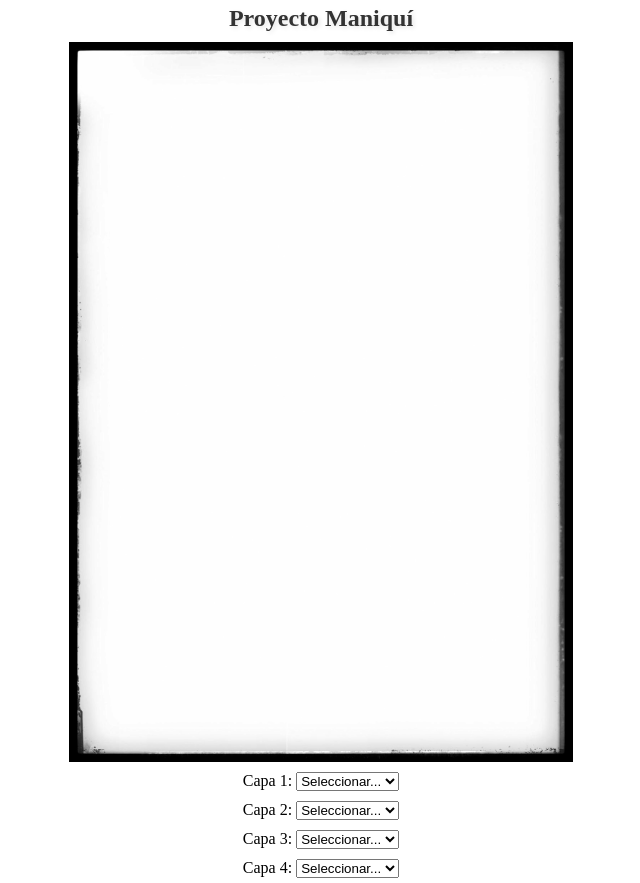
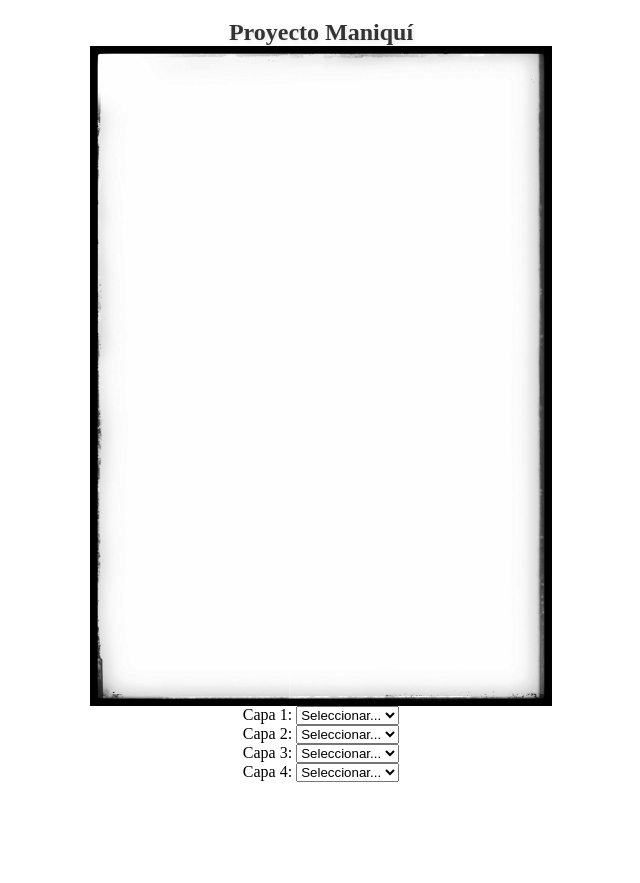
Before and after one commit to UnknowAi123/testingmrweb123, a plain HTML site: page index.html in a window 1280 px wide. Shown: the whole page, without its empty margins (319-959 px from the left). After the commit the page ends 800 px from the top, so only its background shows below. Drawn offline with Linux system fonts and the light colour scheme.

Commit message:
Update index.html

```diff
--- a/index.html
+++ b/index.html
@@ -7,12 +7,12 @@
     <style>
         body {
             margin: 0; /* Eliminar cualquier margen del body */
-            padding: 0; /* Añadir padding interno */
             display: flex;
             flex-direction: column;
             align-items: center;
-            justify-content: flex-start;
+            justify-content: center;
             min-height: 100vh; /* Asegurar que el body ocupe toda la altura de la ventana */
+            padding: 0;
         }
         .title {
             text-align: center;
@@ -20,13 +20,15 @@
             font-weight: bold;
             color: #333;
             text-shadow: 2px 2px 4px rgba(0, 0, 0, 0.1);
-            margin: 5px 0; /* Reducir el espacio entre el título y otros elementos */
+            margin: 0; /* Quitar el margen del título */
         }
         .container {
             position: relative;
             width: calc(100% - 20px); /* Ajustar el ancho para espacio a los lados */
-            height: calc(100vh - 80px); /* Ajustar la altura para espacio a los lados */
-            margin: 5px 0; /* Reducir el espacio alrededor del contenedor */
+            height: calc(100vh - 140px); /* Ajustar la altura considerando el espacio del título y los botones */
+            margin: 0; /* Quitar el margen alrededor del contenedor */
+            padding: 10px; /* Añadir padding alrededor del contenedor */
+            box-sizing: border-box;
             overflow: hidden;
         }
         .main-image, .layer {
@@ -34,7 +36,7 @@
             top: 0;
             left: 0;
             width: 100%;
-            height: 100%; /* Añadir espacio a los lados */
+            height: 100%;
             object-fit: contain; /* Mantiene el ratio de proporción de la imagen */
         }
         .layer {
@@ -53,7 +55,7 @@
             z-index: 4; /* Nueva capa más adelante */
         }
         .controls {
-            margin: 5px 0; /* Reducir el espacio entre los controles y otros elementos */
+            margin: 0; /* Quitar el margen entre los controles y otros elementos */
         }
     </style>
 </head>
```
